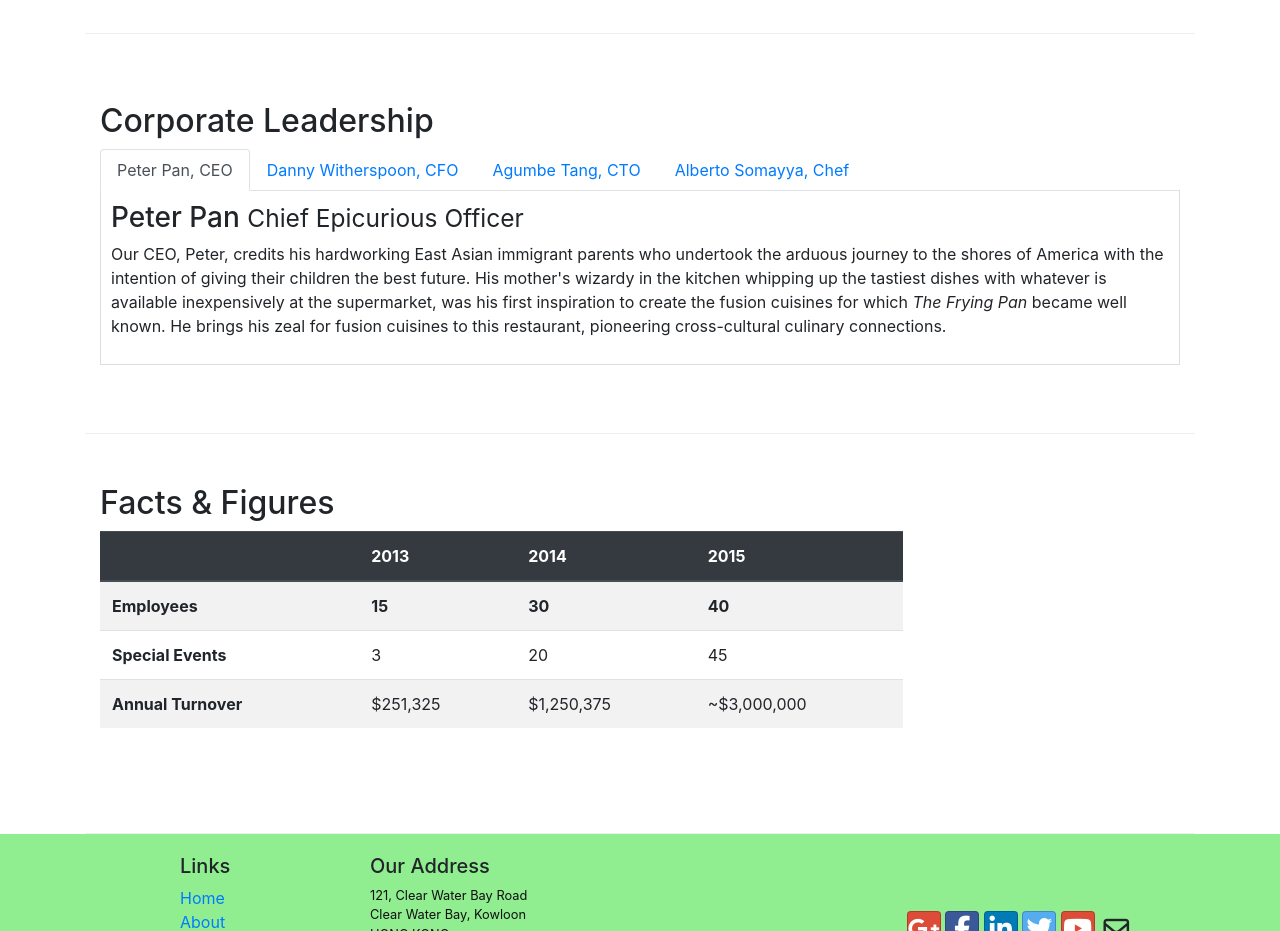
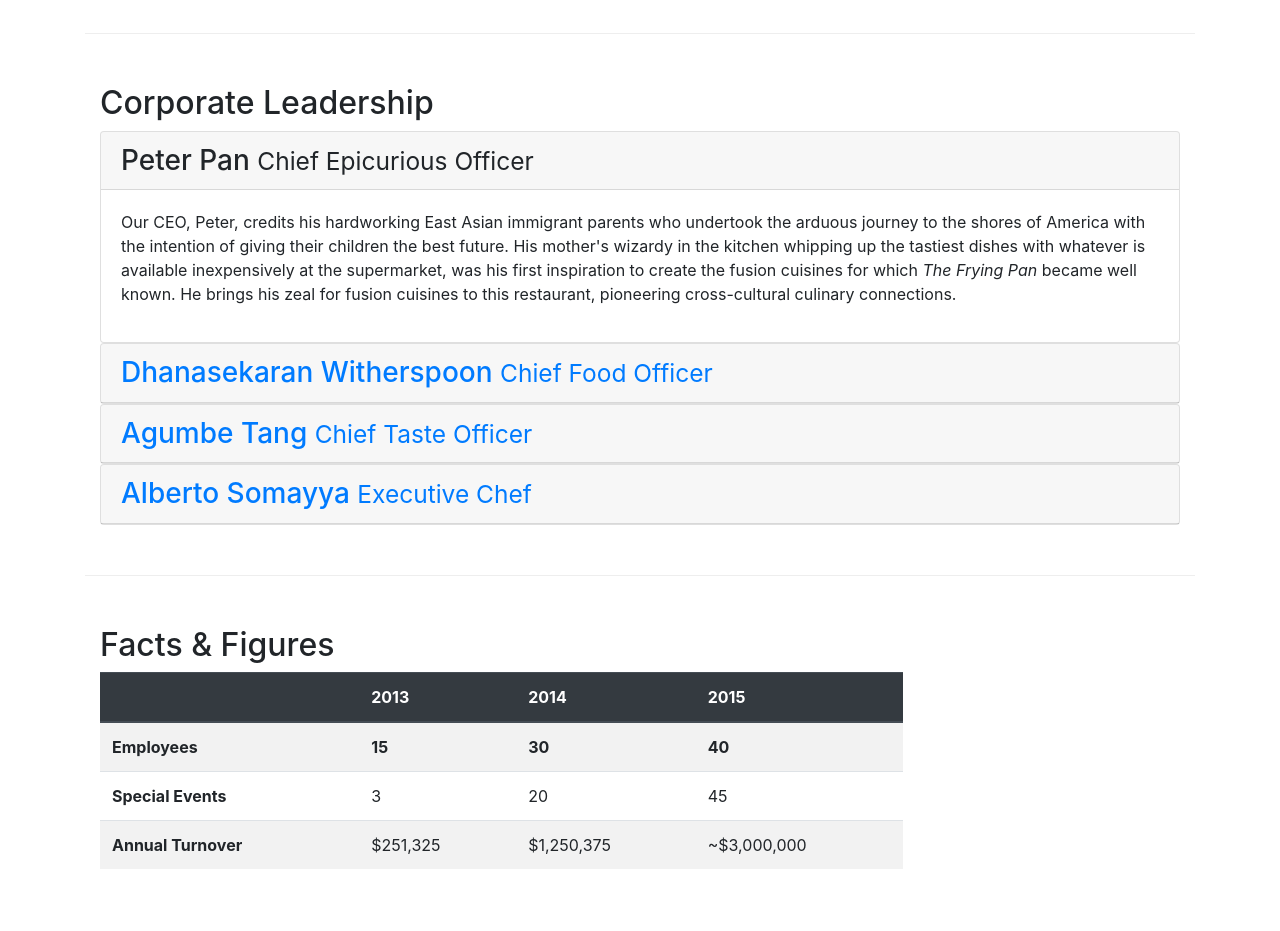
Before and after one commit to answer99/conFusion, a plain HTML site: page aboutus.html in a window 1280 px wide. Shown: the part 940-1871 px from the top of the page. Drawn offline with nearby package versions, Linux system fonts and the light colour scheme.

Commit message:
Accordion

```diff
--- a/aboutus.html
+++ b/aboutus.html
@@ -102,39 +102,65 @@
         <div class="row row-content align-items-center">
             <div class="col-12">
                 <h2>Corporate Leadership</h2>
-                <ul class="nav nav-tabs">
-                    <li class="nav-item">
-                        <a class="nav-link active" href="#peter" role="tab" data-toggle="tab">Peter Pan, CEO</a>
-                    </li>
-                    <li class="nav-item">
-                        <a class="nav-link" href="#danny" role="tab" data-toggle="tab">Danny Witherspoon, CFO</a>
-                    </li>
-                    <li class="nav-item">
-                        <a class="nav-link" href="#agumbe" role="tab" data-toggle="tab">Agumbe Tang, CTO</a>
-                    </li>
-                    <li class="nav-item">
-                        <a class="nav-link" href="#alberto" role="tab" data-toggle="tab">Alberto Somayya, Chef</a>
-                    </li>
-                </ul>
-                <div class="tab-content">
-                    <div role="tabpanel" class="tab-pane fade show active" id="peter">
-                        <h3>Peter Pan <small>Chief Epicurious Officer</small></h3>
-                        <p class="d-none d-sm-block">Our CEO, Peter, credits his hardworking East Asian immigrant parents who undertook the arduous journey to the shores of America with the intention of giving their children the best future. His mother's wizardy in the kitchen whipping up the tastiest dishes with whatever is available inexpensively at the supermarket, was his first inspiration to create the fusion cuisines for which <em>The Frying Pan</em> became well known. He brings his zeal for fusion cuisines to this restaurant, pioneering cross-cultural culinary connections.</p>
+                <div id="accordion">
+                    <div class="card">
+                        <div class="card-header" role="tab" id="peterhead">
+                            <h3 class="mb-0">
+                                <a data-toggle="collapse" data-target="#peter">
+                                Peter Pan <small>Chief Epicurious Officer</small>
+                                </a>
+                            </h3>
+                        </div>
+                        <div class="collapse show" id="peter" data-parent="#accordion">
+                            <div class="card-body">
+                                <p class="d-none d-sm-block">Our CEO, Peter, credits his hardworking East Asian immigrant parents who undertook the arduous journey to the shores of America with the intention of giving their children the best future. His mother's wizardy in the kitchen whipping up the tastiest dishes with whatever is available inexpensively at the supermarket, was his first inspiration to create the fusion cuisines for which <em>The Frying Pan</em> became well known. He brings his zeal for fusion cuisines to this restaurant, pioneering cross-cultural culinary connections.</p>
+                            </div>
+                        </div>
                     </div>
 
-                    <div role="tabpanel" class="tab-pane fade" id="danny">
-                        <h3>Dhanasekaran Witherspoon <small>Chief Food Officer</small></h3>
-                        <p class="d-none d-sm-block">Our CFO, Danny, as he is affectionately referred to by his colleagues, comes from a long established family tradition in farming and produce. His experiences growing up on a farm in the Australian outback gave him great appreciation for varieties of food sources. As he puts it in his own words, <em>Everything that runs, wins, and everything that stays, pays!</em></p>
+                    <div class="card">
+                        <div class="card-header" role="tab" id="dannyhead">
+                            <h3 class="mb-0">
+                                <a class="collapsed" data-toggle="collapse" data-target="#danny">
+                                Dhanasekaran Witherspoon <small>Chief Food Officer</small>
+                                </a>
+                            </h3>
+                        </div>
+                        <div class="collapse" id="danny" data-parent="#accordion">
+                            <div class="card-body">
+                                    <p class="d-none d-sm-block">Our CFO, Danny, as he is affectionately referred to by his colleagues, comes from a long established family tradition in farming and produce. His experiences growing up on a farm in the Australian outback gave him great appreciation for varieties of food sources. As he puts it in his own words, <em>Everything that runs, wins, and everything that stays, pays!</em></p>
+                            </div>
+                        </div>
                     </div>
 
-                    <div role="tabpanel" class="tab-pane fade" id="agumbe">
-                        <h3>Agumbe Tang <small>Chief Taste Officer</small></h3>
-                        <p class="d-none d-sm-block">Blessed with the most discerning gustatory sense, Agumbe, our CTO, personally ensures that every dish that we serve meets his exacting tastes. Our chefs dread the tongue lashing that ensues if their dish does not meet his exacting standards. He lives by his motto, <em>You click only if you survive my lick.</em></p>
+                    <div class="card">
+                        <div class="card-header" role="tab" id="agumbehead">
+                            <h3 class="mb-0">
+                                <a class="collapsed" data-toggle="collapse" data-target="#agumbe">
+                                Agumbe Tang <small>Chief Taste Officer</small>
+                                </a>
+                            </h3>
+                        </div>
+                        <div class="collapse" id="agumbe" data-parent="#accordion">
+                            <div class="card-body">
+                                <p class="d-none d-sm-block">Blessed with the most discerning gustatory sense, Agumbe, our CTO, personally ensures that every dish that we serve meets his exacting tastes. Our chefs dread the tongue lashing that ensues if their dish does not meet his exacting standards. He lives by his motto, <em>You click only if you survive my lick.</em></p>
+                            </div>
+                        </div>
                     </div>
 
-                    <div role="tabpanel" class="tab-pane fade" id="alberto">
-                        <h3>Alberto Somayya <small>Executive Chef</small></h3>
-                        <p class="d-none d-sm-block">Award winning three-star Michelin chef with wide International experience having worked closely with whos-who in the culinary world, he specializes in creating mouthwatering Indo-Italian fusion experiences. He says, <em>Put together the cuisines from the two craziest cultures, and you get a winning hit! Amma Mia!</em></p>
+                    <div class="card">
+                        <div class="card-header" role="tab" id="albertohead">
+                            <h3 class="mb-0">
+                                <a class="collapsed" data-toggle="collapse" data-target="#alberto">
+                                    Alberto Somayya <small>Executive Chef</small>
+                                </a>
+                            </h3>
+                        </div>
+                        <div class="collapse" id="alberto" data-parent="#accordion">
+                            <div class="card-body">
+                                <p class="d-none d-sm-block">Award winning three-star Michelin chef with wide International experience having worked closely with whos-who in the culinary world, he specializes in creating mouthwatering Indo-Italian fusion experiences. He says, <em>Put together the cuisines from the two craziest cultures, and you get a winning hit! Amma Mia!</em></p>
+                            </div>
+                        </div>
                     </div>
                 </div>
             </div>
```
